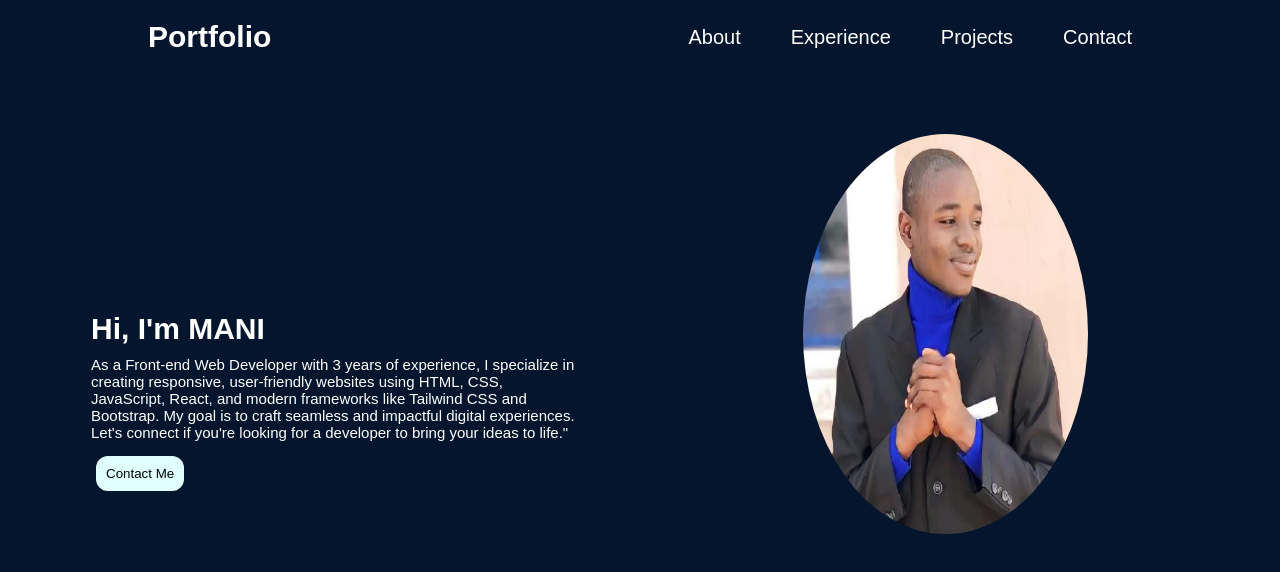
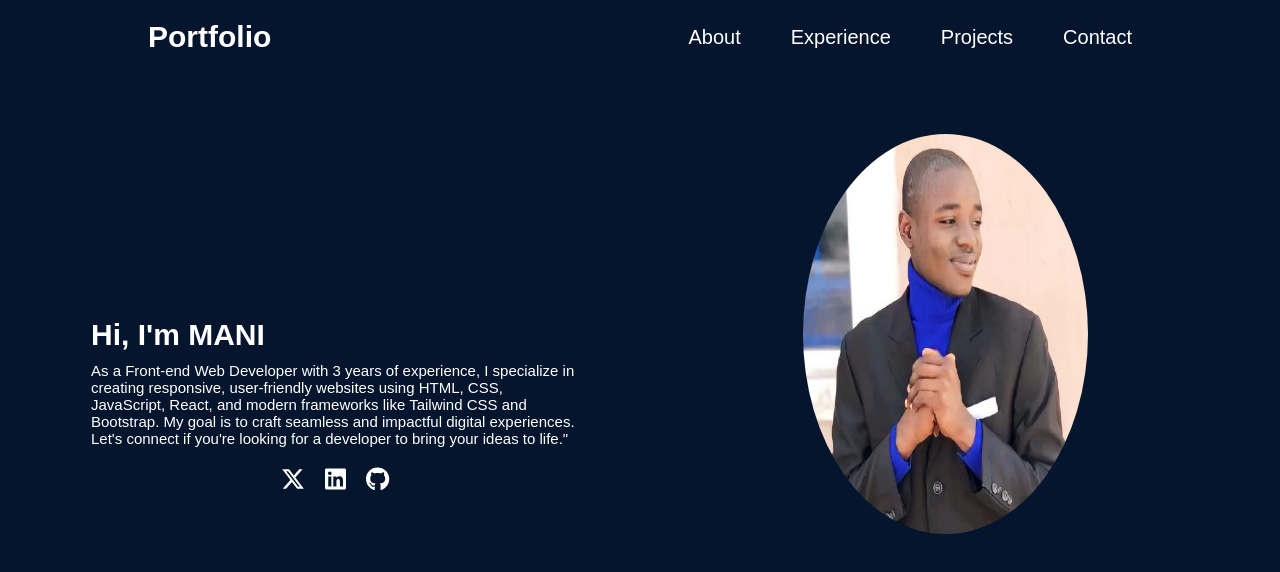
Before and after one commit to DavidManiIbrahim/my-portfolio, a React (Vite) app: page / in a window 1280 px wide. Shown: the top 572 px of the page. Built offline with nearby package versions, Linux system fonts and the light colour scheme.

Commit message:
fix: fix deployment bug

```diff
--- a/index.html
+++ b/index.html
@@ -2,7 +2,7 @@
 <html lang="en">
   <head>
     <meta charset="UTF-8" />
-    <link rel="icon" type="image/svg+xml" href="/vite.svg" />
+    <link rel="icon" type="image/svg+xml" href="/DUO.jpg" />
     <meta name="viewport" content="width=device-width, initial-scale=1.0" />
     <title>My Portfolio</title>
   </head>
--- a/package.json
+++ b/package.json
@@ -10,6 +10,9 @@
     "preview": "vite preview"
   },
   "dependencies": {
+    "@fortawesome/fontawesome-svg-core": "^6.7.2",
+    "@fortawesome/free-brands-svg-icons": "^6.7.2",
+    "@fortawesome/react-fontawesome": "^0.2.2",
     "react": "^18.3.1",
     "react-dom": "^18.3.1",
     "react-router-dom": "^7.5.1"
--- a/src/Components/Experience/Experience.jsx
+++ b/src/Components/Experience/Experience.jsx
@@ -1,4 +1,4 @@
-import styles from "./Experience.Module.css";
+import styles from "./Experience.module.css";
 
 const Experience = () => {
   return (
--- a/src/Components/Hero/Hero.jsx
+++ b/src/Components/Hero/Hero.jsx
@@ -1,5 +1,8 @@
 /* eslint-disable react/no-unescaped-entities */
 // import React from 'react'
+import { FontAwesomeIcon } from "@fortawesome/react-fontawesome";
+import { faXTwitter, faLinkedin, faGithub } from "@fortawesome/free-brands-svg-icons";
+
 import styles from "./Hero.module.css"
 import myImg from "../../assets/DMI.jpg"
 
@@ -10,12 +13,23 @@
       <div className={styles.text}>
         <h1>Hi, I'm MANI</h1>
         <p className={styles.description}>
-        As a Front-end Web Developer with 3 years of experience, I specialize in creating responsive,
-        user-friendly websites using HTML, CSS, JavaScript, React, and modern frameworks like Tailwind CSS and Bootstrap.
-         My goal is to craft seamless and impactful digital experiences.
+          As a Front-end Web Developer with 3 years of experience, I specialize in creating responsive,
+          user-friendly websites using HTML, CSS, JavaScript, React, and modern frameworks like Tailwind CSS and Bootstrap.
+          My goal is to craft seamless and impactful digital experiences.
           Let's connect if you're looking for a developer to bring your ideas to life."
         </p>
-        <button className={styles.btn}>Contact Me</button>
+        {/* <button className={styles.btn}>Contact Me</button> */}
+        <div className={styles.socials}>
+          <a href="https://x.com/Mhanee001" target="_blank">
+          <FontAwesomeIcon icon={faXTwitter} />
+          </a>
+          <a href="https://www.linkedin.com/in/david-ibrahim-636591293/" target="_blank">
+          <FontAwesomeIcon icon={faLinkedin} />
+          </a>
+          <a href="https://github.com/davidmaniibrahim" target="_blank">
+          <FontAwesomeIcon icon={faGithub} />
+          </a>
+        </div>
       </div>
       <div className={styles.img}>
         <img className={styles.image} src={myImg} alt="user image" />
--- a/src/Components/Hero/Hero.module.css
+++ b/src/Components/Hero/Hero.module.css
@@ -50,3 +50,23 @@
     border: none;
     background: lightcyan;
 }
+
+.socials {
+    display: flex;
+    justify-content: center;
+    align-items: center;
+    gap: 20px;
+    margin-top: 20px;
+  }
+
+  .socials svg {
+    font-size: 24px;
+    color: #fff;
+    transition: transform 0.3s ease, color 0.3s ease;
+    cursor: pointer;
+  }
+
+  .socials svg:hover {
+    transform: scale(1.2);
+    color: var(--color-accent, #00acee); /* fallback color if custom var not set */
+  }
```
Also changed, not shown: public/DUO.jpg (added), 1 other file (tests, documents, lock files or other folders).
